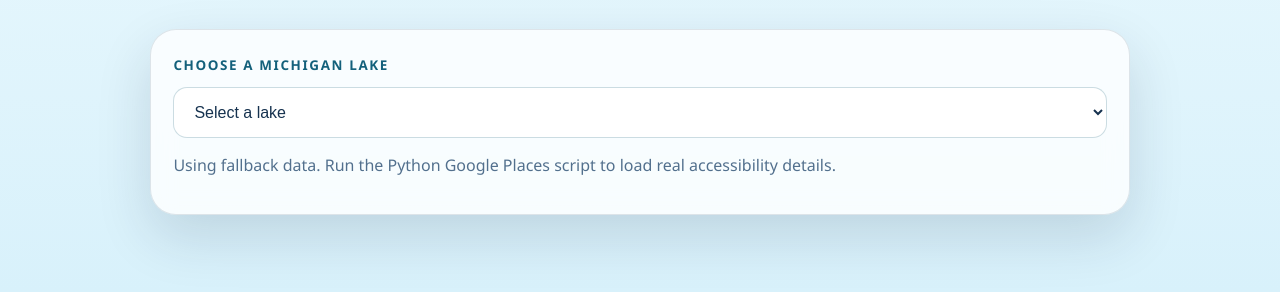
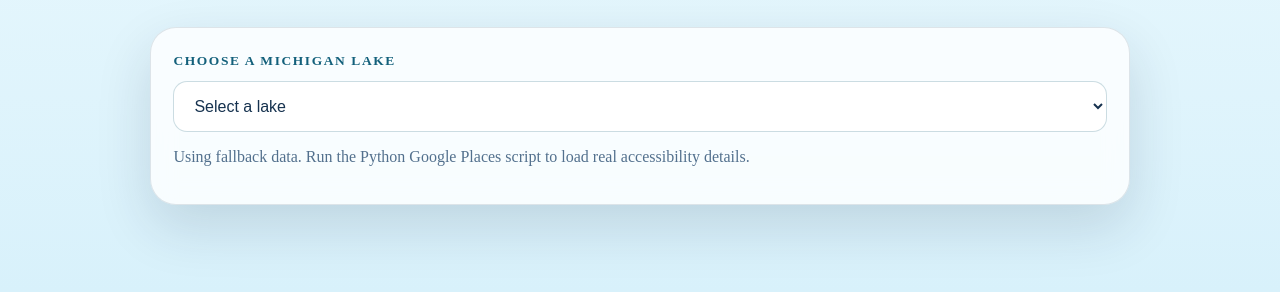
Before and after one commit to Keziashelly23/KnowYourLakes, a website: page frontend/accessibility.html in a window 1280 px wide. Shown: the part 508-800 px from the top of the page. Drawn offline with Linux system fonts and the light colour scheme; no server answers.

Commit message:
Update accessibility font
changed front to match the rest of the project

```diff
--- a/frontend/accessibility.css
+++ b/frontend/accessibility.css
@@ -18,7 +18,8 @@
 body {
   margin: 0;
   min-height: 100vh;
-  font-family: "Segoe UI", Tahoma, Geneva, Verdana, sans-serif;
+  font-family: 'BeachFont';
+  src: url('Soda Land Free Version.ttf') format('truetype');
   color: var(--ink);
   background:
     radial-gradient(circle at top left, rgba(140, 221, 255, 0.9), transparent 28%),
```
